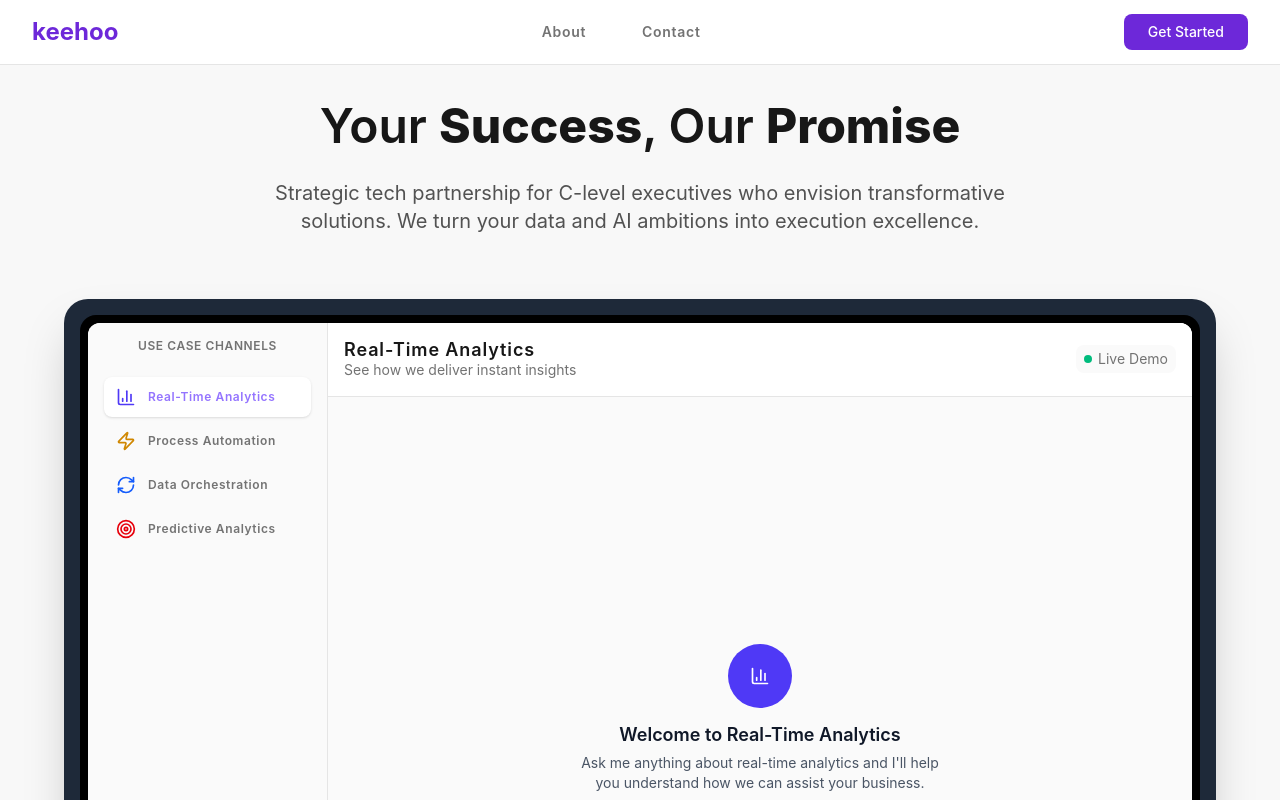
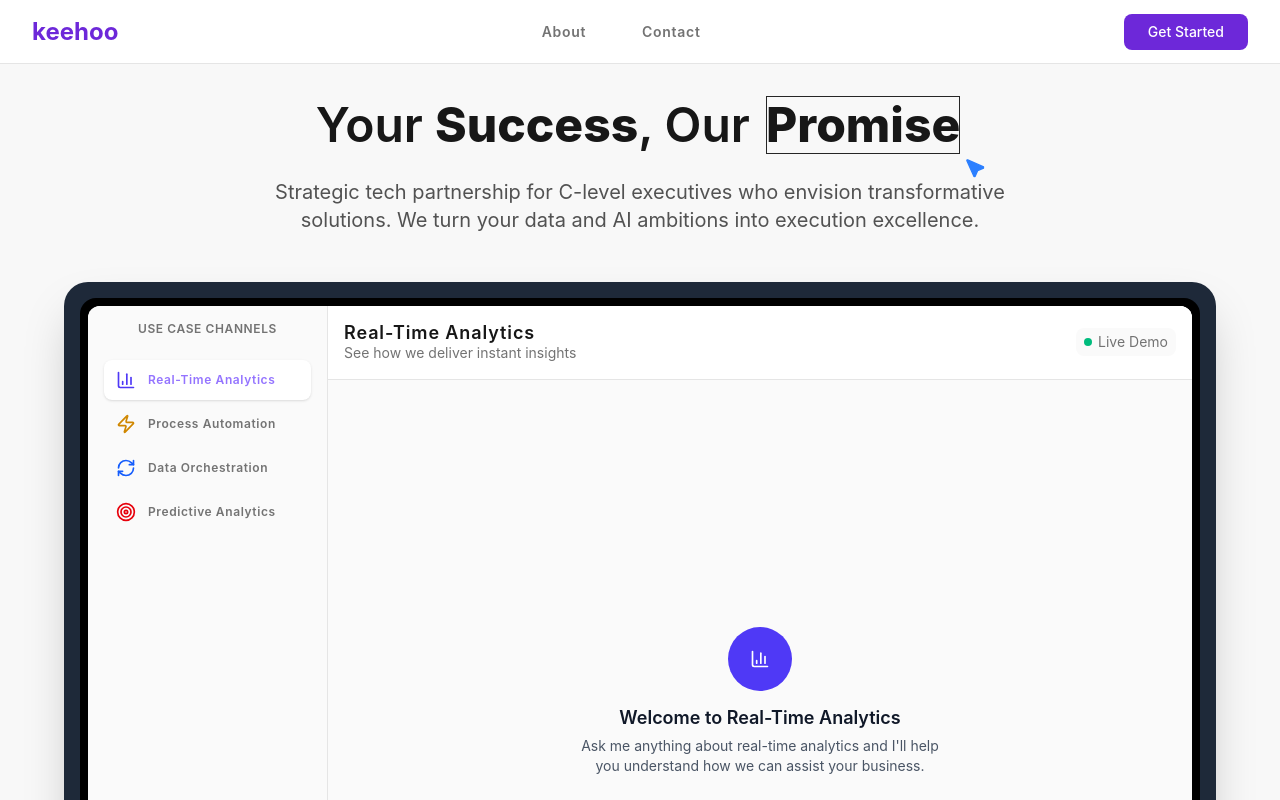
Before and after one commit to ShashankPole/KeeHoo-web-site, a Next.js app: page / in a window 1280 px wide. Shown: the top 800 px of the page. Built offline with nearby package versions, Linux system fonts and the light colour scheme.

Commit message:
font alignment updated

```diff
--- a/package.json
+++ b/package.json
@@ -48,6 +48,7 @@
     "geist": "^1.5.1",
     "input-otp": "^1.4.1",
     "lucide-react": "^0.454.0",
+    "motion": "^12.23.22",
     "next": "^15.5.4",
     "next-themes": "^0.4.6",
     "openai": "^6.1.0",
--- a/src/app/page.tsx
+++ b/src/app/page.tsx
@@ -1,5 +1,6 @@
 import { UseCaseChannels } from '@/components/UseCaseChannels';
 import { IndustriesSection } from '@/components/IndustriesSection';
+import { PointerHighlight } from "@/components/ui/pointer-highlight";
 
 export default function Home() {
   return (
@@ -9,7 +10,10 @@ export default function Home() {
         <div className="max-w-7xl mx-auto px-4 sm:px-6 lg:px-8">
           <div className="text-center">
             <h1 className="text-2xl md:text-5xl font-bold text-neutral-900 mb-6">
-              Your <span className="font-extrabold">Success</span>, Our <span className="font-extrabold">Promise</span>
+              Your <span className="font-extrabold">Success</span>, Our   <PointerHighlight
+
+            containerClassName="inline-block mx-1"
+          >  <span className="font-extrabold">Promise</span></PointerHighlight>
             </h1>
             <p className="text-xl text-neutral-600 max-w-3xl mx-auto">
               Strategic tech partnership for C-level executives who envision transformative solutions.
@@ -17,12 +21,13 @@ export default function Home() {
             </p>
           </div>
         </div>
+        <div className="min-h-full py-12  ">
+      <UseCaseChannels />
+    </div>
       </section>
 
-      {/* Use Case Channels Component */}
-      <div className="min-h-full py-8 pb-16 bg-neutral-100/70 ">
-      <UseCaseChannels />
-    </div>
+
+
 
      <div className='pb-16 bg-indigo-50/30'>
       <IndustriesSection />
--- a/src/components/IndustriesSection.tsx
+++ b/src/components/IndustriesSection.tsx
@@ -81,7 +81,7 @@ export function IndustriesSection() {
             <button
               key={tab.id}
               onClick={() => setActiveTab(tab.id)}
-              className={`text-lg font-medium pb-2 border-b-2 tracking-wider transition-colors ${
+              className={`text-lg font-medium pb-2 border-b-2 tracking-wide transition-colors ${
                 activeTab === tab.id
                   ? "text-secondary-600 border-secondary-600"
                   : "text-gray-500 border-transparent hover:text-gray-700"
--- a/src/components/Navbar.tsx
+++ b/src/components/Navbar.tsx
@@ -1,11 +1,22 @@
 'use client';
 
-import { useState } from 'react';
+import { useState, useEffect } from 'react';
 import Link from 'next/link';
 import { Menu, X } from 'lucide-react';
 
 export default function Navbar() {
   const [isOpen, setIsOpen] = useState(false);
+  const [isScrolled, setIsScrolled] = useState(false);
+
+  useEffect(() => {
+    const handleScroll = () => {
+      const scrollTop = window.scrollY;
+      setIsScrolled(scrollTop > 50);
+    };
+
+    window.addEventListener('scroll', handleScroll);
+    return () => window.removeEventListener('scroll', handleScroll);
+  }, []);
 
   const navigation = [
     { name: 'About', href: '/about' },
@@ -13,9 +24,15 @@ export default function Navbar() {
   ];
 
   return (
-    <nav className="bg-white sticky top-0 z-50 border-b border-neutral-200">
+    <nav className={`sticky top-0 z-50 border-b border-neutral-200 transition-all duration-300 ease-in-out ${
+      isScrolled
+        ? 'bg-white/80 backdrop-blur-md shadow-lg h-14'
+        : 'bg-white h-16'
+    }`}>
       <div className="max-w-7xl mx-auto px-4 sm:px-6 lg:px-8">
-        <div className="flex justify-between items-center h-16">
+        <div className={`flex justify-between items-center transition-all duration-300 ease-in-out ${
+          isScrolled ? 'h-14' : 'h-16'
+        }`}>
           {/* Logo */}
           <div className="flex items-center">
             <Link href="/" className="flex-shrink-0 flex items-center">
--- /dev/null
+++ b/src/components/ui/pointer-highlight.tsx
@@ -0,0 +1,119 @@
+"use client";
+import { cn } from "@/lib/utils";
+import { motion } from "motion/react";
+import { useRef, useEffect, useState } from "react";
+
+export function PointerHighlight({
+  children,
+  rectangleClassName,
+  pointerClassName,
+  containerClassName,
+}: {
+  children: React.ReactNode;
+  rectangleClassName?: string;
+  pointerClassName?: string;
+  containerClassName?: string;
+}) {
+  const containerRef = useRef<HTMLDivElement>(null);
+  const [dimensions, setDimensions] = useState({ width: 0, height: 0 });
+
+  useEffect(() => {
+    if (containerRef.current) {
+      const { width, height } = containerRef.current.getBoundingClientRect();
+      setDimensions({ width, height });
+    }
+
+    const resizeObserver = new ResizeObserver((entries) => {
+      for (const entry of entries) {
+        const { width, height } = entry.contentRect;
+        setDimensions({ width, height });
+      }
+    });
+
+    if (containerRef.current) {
+      resizeObserver.observe(containerRef.current);
+    }
+
+    return () => {
+      if (containerRef.current) {
+        resizeObserver.unobserve(containerRef.current);
+      }
+    };
+  }, []);
+
+  return (
+    <div
+      className={cn("relative w-fit", containerClassName)}
+      ref={containerRef}
+    >
+      {children}
+      {dimensions.width > 0 && dimensions.height > 0 && (
+        <motion.div
+          className="pointer-events-none absolute inset-0 z-0"
+          initial={{ opacity: 0, scale: 0.95, originX: 0, originY: 0 }}
+          animate={{ opacity: 1, scale: 1 }}
+          transition={{ duration: 0.5, ease: "easeOut" }}
+        >
+          <motion.div
+            className={cn(
+              "absolute inset-0 border border-neutral-800 dark:border-neutral-300",
+              rectangleClassName,
+            )}
+            initial={{
+              width: 0,
+              height: 0,
+            }}
+            whileInView={{
+              width: dimensions.width,
+              height: dimensions.height,
+            }}
+            transition={{
+              duration: 1,
+              ease: "easeInOut",
+            }}
+          />
+          <motion.div
+            className="pointer-events-none absolute"
+            initial={{ opacity: 0 }}
+            whileInView={{
+              opacity: 1,
+              x: dimensions.width + 4,
+              y: dimensions.height + 4,
+            }}
+            style={{
+              rotate: -90,
+            }}
+            transition={{
+              opacity: { duration: 0.1, ease: "easeInOut" },
+              duration: 1,
+              ease: "easeInOut",
+            }}
+          >
+            <Pointer
+              className={cn("h-5 w-5 text-blue-500", pointerClassName)}
+            />
+          </motion.div>
+        </motion.div>
+      )}
+    </div>
+  );
+}
+
+const Pointer = ({ ...props }: React.SVGProps<SVGSVGElement>) => {
+  return (
+    <svg
+      stroke="currentColor"
+      fill="currentColor"
+      strokeWidth="1"
+      strokeLinecap="round"
+      strokeLinejoin="round"
+      viewBox="0 0 16 16"
+      height="1em"
+      width="1em"
+      xmlns="http://www.w3.org/2000/svg"
+      {...props}
+    >
+      <path d="M14.082 2.182a.5.5 0 0 1 .103.557L8.528 15.467a.5.5 0 0 1-.917-.007L5.57 10.694.803 8.652a.5.5 0 0 1-.006-.916l12.728-5.657a.5.5 0 0 1 .556.103z"></path>
+    </svg>
+  );
+};
```
Also changed, not shown: 1 other file (tests, documents, lock files or other folders).
